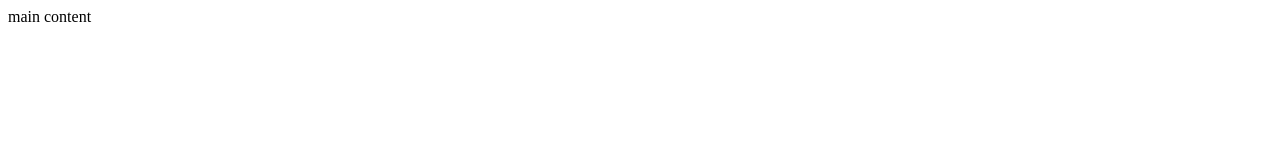
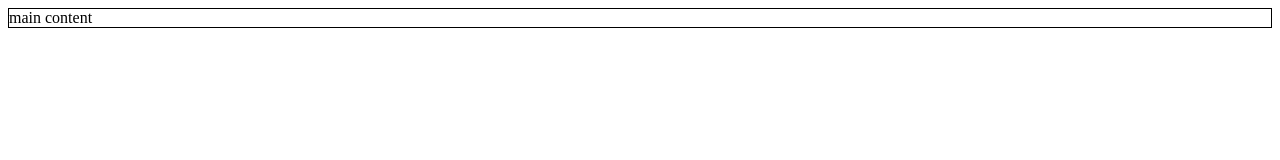
Before and after one commit to amit-joshua/amit-joshua.github.io, a plain HTML site: page index.html in a window 1280 px wide. Drawn offline with Linux system fonts and the light colour scheme.

Commit message:
template setup

```diff
--- a/style.css
+++ b/style.css
@@ -1 +1 @@
-.main {border: 1px solid;}
+main {border: 1px solid;}
```
